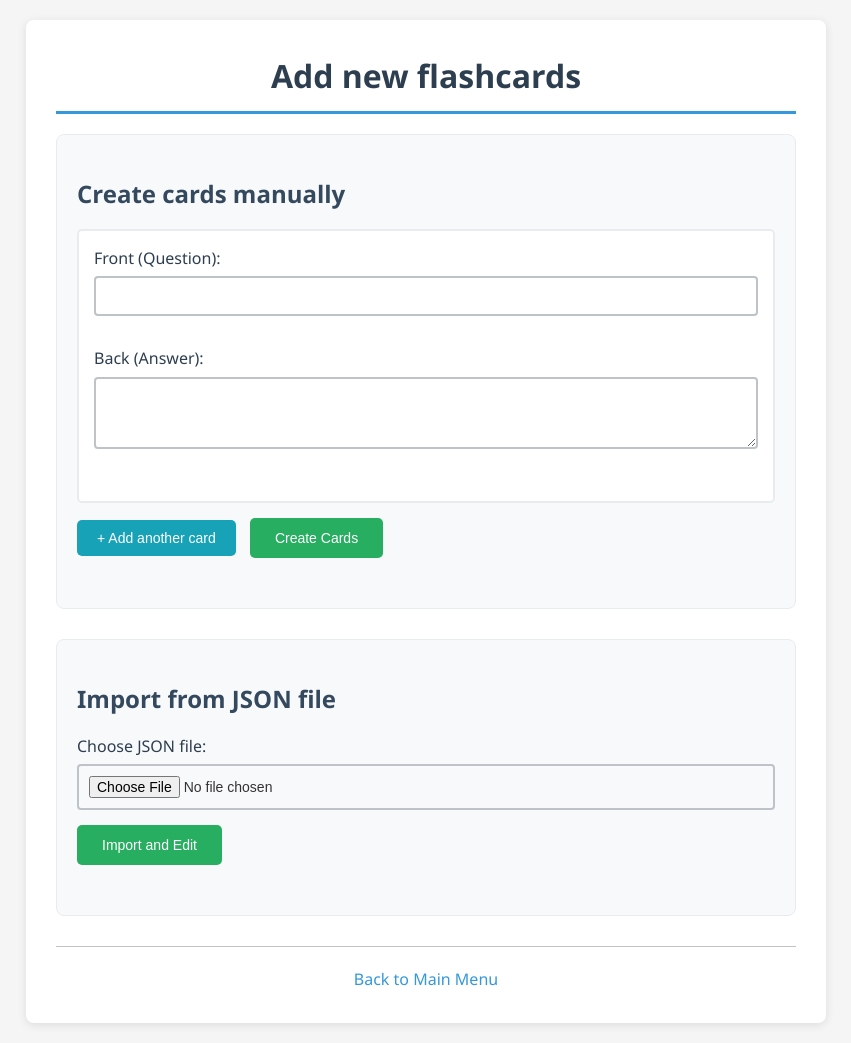
After one commit to Casperus99/FlashZap, a FastAPI app: template src/flash_zap/web/templates/add_cards.html in a window 1280 px wide. The commit adds this page. Shown: the whole page, without its empty margins (214-1065 px from the left). Run offline with FastAPI, Linux system fonts and the light colour scheme; the template is opened without the code that fills it, so the values that code supplies are empty; parts of the project's set-up code (start-up, migrations or seed data) failed here and were passed over.

Commit message:
New way of adding new cards

```diff
--- a/src/flash_zap/web/static/style.css
+++ b/src/flash_zap/web/static/style.css
@@ -318,6 +318,78 @@ button[type="button"]:hover {
     border-left: 4px solid #27ae60;
 }
 
+/* Add cards specific styles */
+.manual-entry-section,
+.json-import-section,
+.imported-cards-section {
+    background-color: #f8f9fa;
+    padding: 20px;
+    border-radius: 8px;
+    margin-bottom: 30px;
+    border: 1px solid #e9ecef;
+}
+
+.imported-cards-section {
+    background-color: #e8f5e8;
+    border-left: 4px solid #27ae60;
+}
+
+.imported-cards-section h2 {
+    color: #27ae60;
+    margin-bottom: 10px;
+}
+
+.imported-cards-section p {
+    color: #5a6c7d;
+    margin-bottom: 20px;
+}
+
+.card-pair {
+    background-color: white;
+    padding: 15px;
+    border-radius: 5px;
+    margin-bottom: 15px;
+    border: 2px solid #e9ecef;
+    position: relative;
+}
+
+.card-pair .form-group {
+    margin-bottom: 15px;
+}
+
+.remove-card-btn {
+    background-color: #ffb3ba; /* More noticeable pastel red background */
+    color: #721c24; /* Dark red text */
+    border: 1px solid #ff9aa2; /* Red border */
+    padding: 5px 10px;
+    border-radius: 3px;
+    font-size: 12px;
+    cursor: pointer;
+    position: absolute;
+    top: 10px;
+    right: 10px;
+}
+
+.remove-card-btn:hover {
+    background-color: #ff9ca3; /* Darker pastel red on hover */
+    border-color: #ff8a93;
+}
+
+#add-more-cards {
+    background-color: #17a2b8;
+    color: white;
+    border: none;
+    padding: 10px 20px;
+    border-radius: 5px;
+    cursor: pointer;
+    margin-right: 10px;
+    margin-bottom: 10px;
+}
+
+#add-more-cards:hover {
+    background-color: #138496;
+}
+
 /* Responsive design */
 @media (max-width: 600px) {
     body {
--- /dev/null
+++ b/src/flash_zap/web/templates/add_cards.html
@@ -0,0 +1,134 @@
+<!DOCTYPE html>
+<html lang="en">
+<head>
+    <meta charset="UTF-8">
+    <meta name="viewport" content="width=device-width, initial-scale=1.0">
+    <title>FlashZap - Add new flashcards</title>
+    <link rel="stylesheet" href="/static/style.css">
+</head>
+<body>
+    <div class="container">
+        <h1>Add new flashcards</h1>
+
+        {% if error %}
+            <div class="error">
+                <p>{{ error }}</p>
+            </div>
+        {% endif %}
+
+        {% if show_imported_form %}
+            <!-- Imported cards editing section -->
+            <div class="imported-cards-section">
+                <h2>Edit imported cards</h2>
+                <p>Review and edit the imported cards before saving:</p>
+                <form id="imported-cards-form" method="post" action="/add-cards">
+                    {% for card in imported_cards %}
+                    <div class="card-pair" id="imported-card-{{ loop.index0 }}">
+                        <div class="form-group">
+                            <label for="front_{{ loop.index0 }}">Front (Question):</label>
+                            <input type="text" name="front_{{ loop.index0 }}" id="front_{{ loop.index0 }}" value="{{ card.front }}" required>
+                        </div>
+                        <div class="form-group">
+                            <label for="back_{{ loop.index0 }}">Back (Answer):</label>
+                            <textarea name="back_{{ loop.index0 }}" id="back_{{ loop.index0 }}" rows="3" required>{{ card.back }}</textarea>
+                        </div>
+                        <button type="button" class="remove-card-btn" onclick="removeImportedCard({{ loop.index0 }})">Remove</button>
+                    </div>
+                    {% endfor %}
+
+                    <button type="submit">Save All Cards</button>
+                    <a href="/add-cards">Cancel and Start Over</a>
+                </form>
+            </div>
+        {% else %}
+            <!-- Manual card entry section -->
+            <div class="manual-entry-section">
+                <h2>Create cards manually</h2>
+                <form id="manual-cards-form" method="post" action="/add-cards">
+                    <div class="card-pair" id="card-pair-0">
+                        <div class="form-group">
+                            <label for="front_0">Front (Question):</label>
+                            <input type="text" name="front_0" id="front_0" required>
+                        </div>
+                        <div class="form-group">
+                            <label for="back_0">Back (Answer):</label>
+                            <textarea name="back_0" id="back_0" rows="3" required></textarea>
+                        </div>
+                    </div>
+
+                    <button type="button" id="add-more-cards">+ Add another card</button>
+                    <button type="submit">Create Cards</button>
+                </form>
+            </div>
+
+            <!-- JSON import section -->
+            <div class="json-import-section">
+                <h2>Import from JSON file</h2>
+                <form method="post" action="/add-cards" enctype="multipart/form-data">
+                    <div class="form-group">
+                        <label for="json_file">Choose JSON file:</label>
+                        <input type="file" name="json_file" id="json_file" accept=".json,application/json">
+                    </div>
+                    <button type="submit">Import and Edit</button>
+                </form>
+            </div>
+        {% endif %}
+
+        <div class="actions">
+            <a href="/">Back to Main Menu</a>
+        </div>
+    </div>
+
+    <script>
+        let cardCount = 1;
+
+        function addCardPair() {
+            const cardContainer = document.querySelector('#manual-cards-form');
+            const addButton = document.getElementById('add-more-cards');
+
+            // Create new card pair div
+            const cardPairDiv = document.createElement('div');
+            cardPairDiv.className = 'card-pair';
+            cardPairDiv.id = `card-pair-${cardCount}`;
+
+            cardPairDiv.innerHTML = `
+                <div class="form-group">
+                    <label for="front_${cardCount}">Front (Question):</label>
+                    <input type="text" name="front_${cardCount}" id="front_${cardCount}" required>
+                </div>
+                <div class="form-group">
+                    <label for="back_${cardCount}">Back (Answer):</label>
+                    <textarea name="back_${cardCount}" id="back_${cardCount}" rows="3" required></textarea>
+                </div>
+                <button type="button" class="remove-card-btn" onclick="removeCardPair(${cardCount})">Remove</button>
+            `;
+
+            // Insert before the add button
+            cardContainer.insertBefore(cardPairDiv, addButton);
+            cardCount++;
+
+            // Focus on the new front input
+            document.getElementById(`front_${cardCount-1}`).focus();
+        }
+
+        function removeCardPair(cardIndex) {
+            const cardPair = document.getElementById(`card-pair-${cardIndex}`);
+            if (cardPair) {
+                cardPair.remove();
+            }
+        }
+
+        function removeImportedCard(cardIndex) {
+            const cardPair = document.getElementById(`imported-card-${cardIndex}`);
+            if (cardPair) {
+                cardPair.remove();
+            }
+        }
+
+        // Attach event listener to the add button
+        document.addEventListener('DOMContentLoaded', function() {
+            document.getElementById('add-more-cards').addEventListener('click', addCardPair);
+        });
+    </script>
+</body>
+</html>
--- a/src/flash_zap/web/templates/main_menu.html
+++ b/src/flash_zap/web/templates/main_menu.html
@@ -11,7 +11,7 @@
         <h1>FlashZap - Main Menu</h1>
     <ul>
             <li><a href="/review">Start a review session</a></li>
-            <li><a href="/import">Import Flashcards from JSON</a></li>
+            <li><a href="/add-cards">Add new flashcards</a></li>
             <li><a href="/browse">Browse Cards</a></li>
     </ul>
     </div>
```
Also changed, not shown: src/flash_zap/web/routes.py (+106 -0 lines), tests/test_web/conftest.py (+1 -1 lines), tests/test_web/test_add_cards.py (added, +186 -0 lines), tests/test_web/test_app.py (+1 -1 lines), 1 other file.
